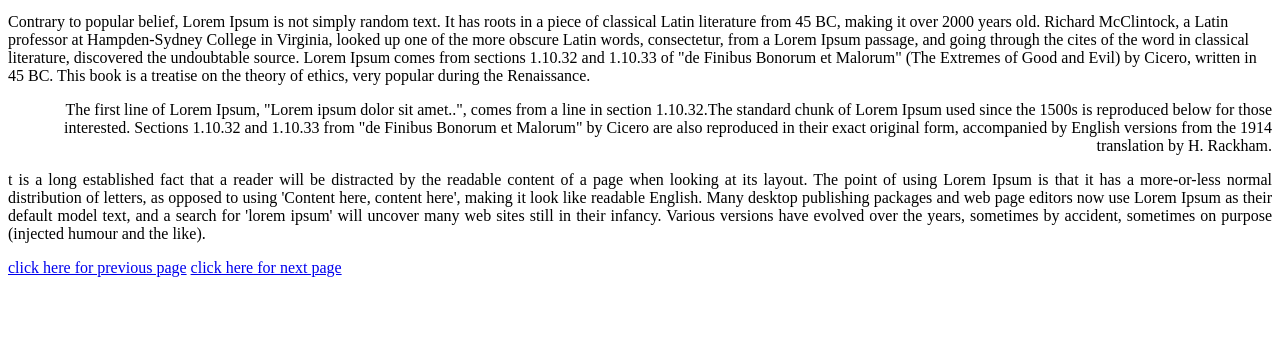
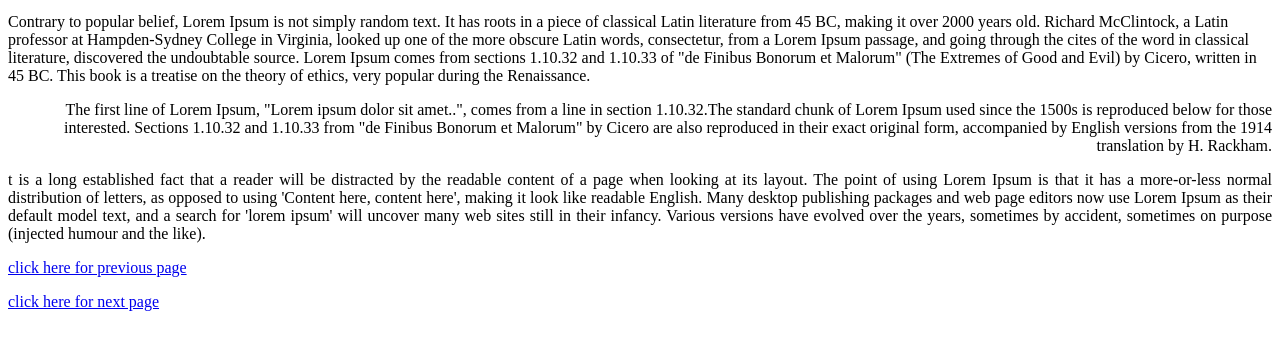
Before and after one commit to spoorthytorne/hyper-text-mark-up-language, a plain HTML site: page loreum.html in a window 1280 px wide. Shown: the part 142-492 px from the top of the page. Drawn offline with Linux system fonts and the light colour scheme.

Commit message:
Update loreum.html

```diff
--- a/loreum.html
+++ b/loreum.html
@@ -9,7 +9,7 @@
        <p align="centre"> Contrary to popular belief, Lorem Ipsum is not simply random text. It has roots in a piece of classical Latin literature from 45 BC, making it over 2000 years old. Richard McClintock, a Latin professor at Hampden-Sydney College in Virginia, looked up one of the more obscure Latin words, consectetur, from a Lorem Ipsum passage, and going through the cites of the word in classical literature, discovered the undoubtable source. Lorem Ipsum comes from sections 1.10.32 and 1.10.33 of "de Finibus Bonorum et Malorum" (The Extremes of Good and Evil) by Cicero, written in 45 BC. This book is a treatise on the theory of ethics, very popular during the Renaissance.
         <p align="right">The first line of Lorem Ipsum, "Lorem ipsum dolor sit amet..", comes from a line in section 1.10.32.The standard chunk of Lorem Ipsum used since the 1500s is reproduced below for those interested. Sections 1.10.32 and 1.10.33 from "de Finibus Bonorum et Malorum" by Cicero are also reproduced in their exact original form, accompanied by English versions from the 1914 translation by H. Rackham.</p>
        <p align="justify">t is a long established fact that a reader will be distracted by the readable content of a page when looking at its layout. The point of using Lorem Ipsum is that it has a more-or-less normal distribution of letters, as opposed to using 'Content here, content here', making it look like readable English. Many desktop publishing packages and web page editors now use Lorem Ipsum as their default model text, and a search for 'lorem ipsum' will uncover many web sites still in their infancy. Various versions have evolved over the years, sometimes by accident, sometimes on purpose (injected humour and the like).</p>
-        <a href = "https://spoorthytorne.github.io/hyper-text-mark-up-language/img.html">click here for previous page</a>
-        <a href = "https://spoorthytorne.github.io/hyper-text-mark-up-language/last.html">click here for next page</a>
+        <p><a href = "https://spoorthytorne.github.io/hyper-text-mark-up-language/img.html">click here for previous page</a></p>
+        <P><a href = "https://spoorthytorne.github.io/hyper-text-mark-up-language/last.html">click here for next page</a></p>
     </body>
 </html>
```
